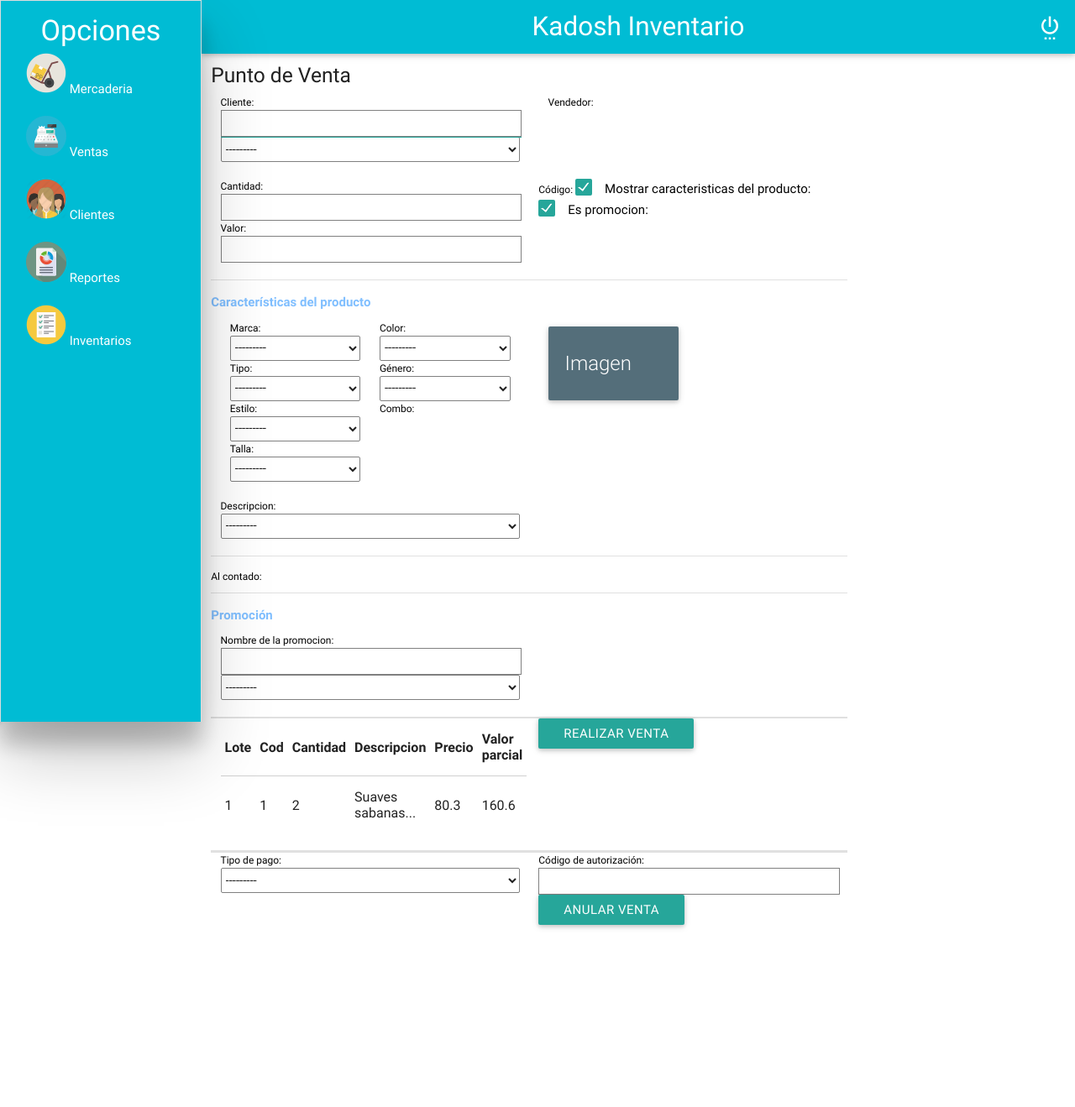
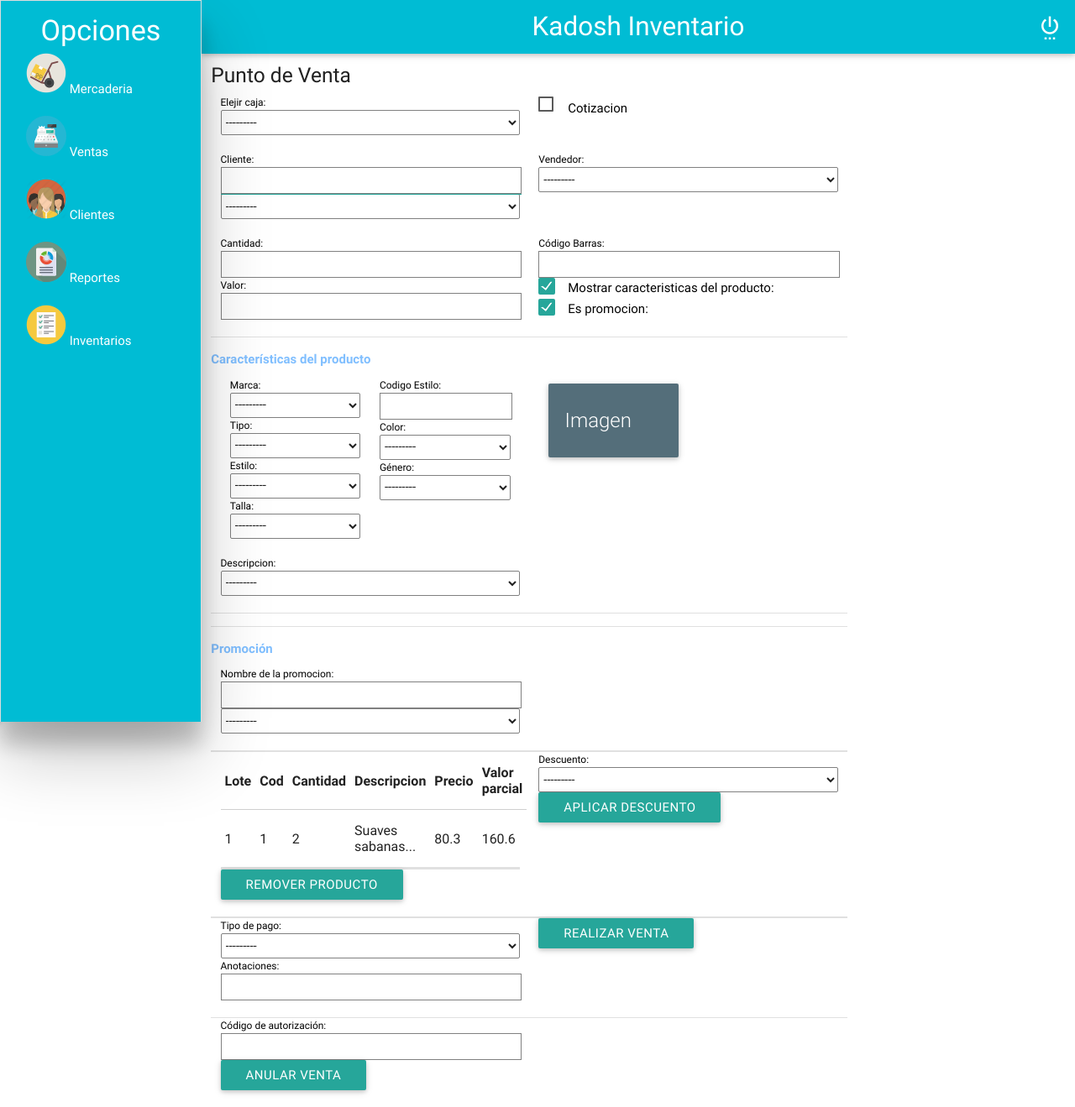
Before and after one commit to masozow/kadosh, a Django app: a page that uses kadoshapp/templates/kadoshapp/PuntoDeVenta.html in a window 1280 px wide. Shown: the whole page at 84% size. Before the commit the page ends 1107 px from the top, so only its background shows below. Run offline with Django 3.2, Linux system fonts and the light colour scheme; data that the repository does not hold is empty; parts of the project's set-up code (start-up, migrations or seed data) failed here and were passed over.

Commit message:
cambios a punto de venta

```diff
--- a/kadoshapp/formPuntodeVenta.py
+++ b/kadoshapp/formPuntodeVenta.py
@@ -12,12 +12,12 @@ class Form_PuntoVenta_busquedas(forms.Form):
 class Form_PuntoVenta_Venta(forms.ModelForm):
     class Meta:
         model=Venta
-        fields=('cliente_idcliente','empleado_idempleado','tipo_pago_idtipo_pago','contado_venta',)
+        fields=('anotaciones_venta','cliente_idcliente','empleado_idempleado','tipo_pago_idtipo_pago','contado_venta','vendedor_venta','caja_idcaja','es_cotizacion',)
 
 class Form_PuntoVenta_DetalleVenta(forms.ModelForm):
     class Meta:
         model=DetalleVenta
-        fields=('cantidad_venta',)
+        fields=('cantidad_venta','descuento_iddescuento',)
 
 class Form_PuntoVenta_InventarioProducto(forms.ModelForm):
     class Meta:
--- a/kadoshapp/templates/kadoshapp/PuntoDeVenta.html
+++ b/kadoshapp/templates/kadoshapp/PuntoDeVenta.html
@@ -173,6 +173,15 @@
         <h5>Punto de Venta</h5>
         <form method="POST" class="post-form">
           {% csrf_token %}
+          <div class="row">
+            <div class="col l6 m12 s12">
+                <label>Elejir caja: </label>{{form_Venta.caja_idcaja}}
+            </div>
+            <div class="col l6 m12 s12">
+              <input type="checkbox" id="es_cotizacion" />
+              <label for="es_cotizacion"><h6>Cotizacion</h6> </label>{{ form_Venta.es_cotizacion}}
+            </div>
+          </div>
 
           <div class="row">
             <div class="col l6 m12 s12">
@@ -180,10 +189,10 @@
             </div>
 
             <div class="col l6 m12 s12">
-              <div class="col  s6">
-<label>Vendedor: </label>{{form_Producto.empleado_idempleado}}
 
-          </div>
+ <label  for="vendedor_venta">Vendedor: </label>{{form_Venta.vendedor_venta}}
+
+
         </div>
       </div>
 
@@ -193,7 +202,7 @@
       <label>Valor: </label>{{form_Precio.valor_precio}}
       </div>
       <div class="col l6 m12 s12">
-      <label for="id_codigo_producto">Código: </label>{{ form_Producto.codigo_producto }}
+      <label for="codigobarras_producto">Código Barras: </label>{{ form_Producto.codigobarras_producto }}
 
       <input checked="checked" class="filled-in" id="check_mostrar" name="mostrar_check" type="checkbox" />
       <label for="check_mostrar">Mostrar caracteristicas del producto:</label>
@@ -220,9 +229,10 @@
 
 
           <div class="col  s6">
+            <label>Codigo Estilo: </label>{{form_Producto.codigoestilo_producto}}
             <label>Color: </label>{{form_Producto.color_idcolor}}
             <label>Género: </label>{{form_Producto.genero_idgener}}
-            <label>Combo: </label>{{form_Producto.combo_idcombo}}
+
           </div>
 
       </div>
@@ -248,7 +258,7 @@
             <div class="divider"></div>
 
             <p>
-            <label>Al contado: </label>{{form_Venta.contado_venta}}
+
             </p>
             <div class="divider"></div>
 
@@ -289,9 +299,16 @@
           </tr>
         </tbody>
           </table>
+          <div class="divider"></div>
+          <div class="divider"></div>
+          <div class="divider"></div>
+            <button type="submit" class="save btn btn-default">Remover Producto</button>
     </div>
     <div class="col l6 m12 s12">
-          <button type="submit" class="save btn btn-default">Realizar Venta</button>
+        <label>Descuento: </label>{{form_DetalleVenta.descuento_iddescuento}}
+          <button type="submit" class="save btn btn-default">Aplicar Descuento</button>
+
+
     </div>
   </div>
 
@@ -303,7 +320,7 @@
 
 
   <div class="divider"></div>
-  <div class="divider"></div>
+
 
               <div id="results"></div>
 
@@ -313,13 +330,19 @@
 
                 <div class="col l6 m12 s12">
               <label>Tipo de pago: </label>{{form_Venta.tipo_pago_idtipo_pago}}
+                <label>Anotaciones: </label>{{form_Venta.anotaciones_venta}}
                 </div>
                 <div class="col l6 m12 s12">
-                    <label>Código de autorización: </label>{{form_cliente.codigo_autorizacion}}
-                      <button type="submit" class="save btn btn-default">Anular venta</button>
+                  <button type="submit" class="save btn btn-default">Realizar Venta</button>
+
                 </div>
+
               </div>
-
+<div class="divider"></div>
+<div class="col l6 m12 s12">
+    <label>Código de autorización: </label>{{form_cliente.codigo_autorizacion}}
+      <button type="submit" class="save btn btn-default">Anular venta</button>
+</div>
 
         </form>
 
--- a/sistemakadosh/settings.py
+++ b/sistemakadosh/settings.py
@@ -113,7 +113,7 @@ DATABASES = {
         'ENGINE': 'django.db.backends.mysql',
         'NAME': 'kadosh2',
         'USER': 'root',
-        'PASSWORD': 'hola1234',
+        'PASSWORD': 'rena',
         'HOST': 'localhost',
         'PORT': '',
     }
```
